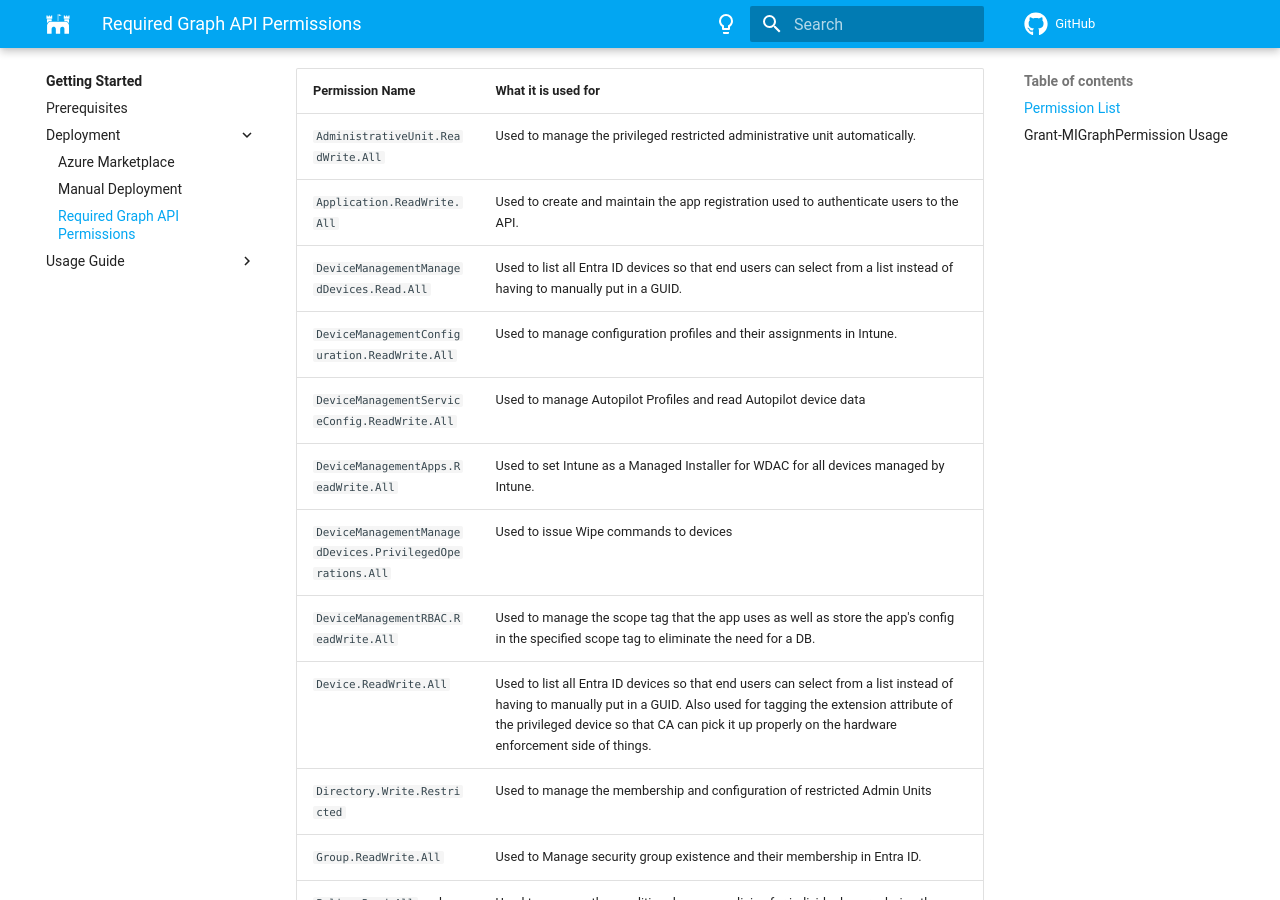
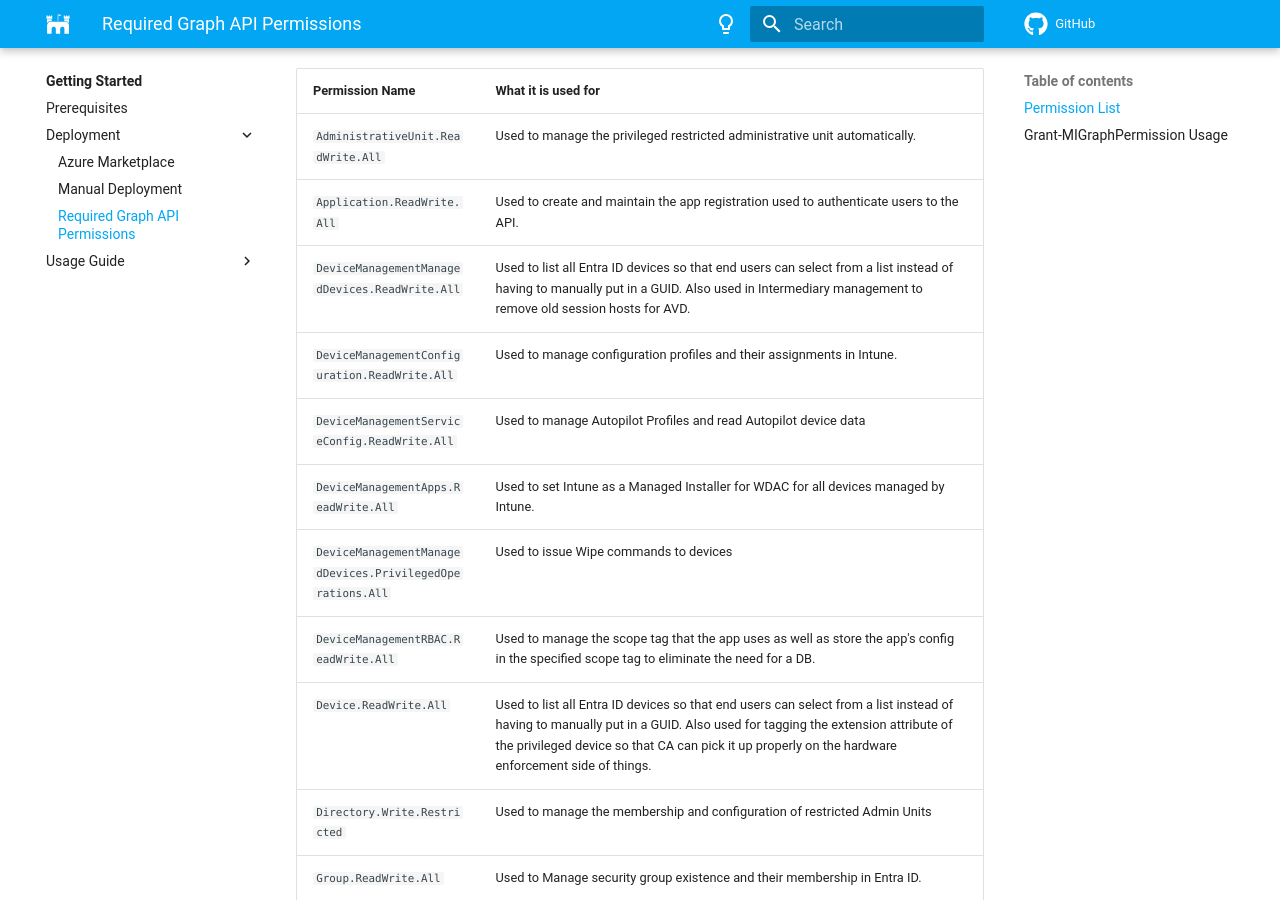
Before and after one commit to Software-Hardware-Integration-Lab/Documentation, an MkDocs documentation site: the page built from docs/Getting-Started/Deployment/Required-Graph-API-Permissions.md, in a window 1280 px wide and 900 px high, scrolled down 380 px. Built offline with MkDocs 1.6.1 and Material for MkDocs 9.7.7, drawn with Linux system fonts in a browser that asks for light colours; comment, search, counter and statistics services are not loaded.

Commit message:
Add Intune Permission
Add Graph API permission so that the AVD management system can delete Intune device records so that orphaned Intune devices can be cleaned up properly.

````diff
--- a/docs/Getting-Started/Deployment/Required-Graph-API-Permissions.md
+++ b/docs/Getting-Started/Deployment/Required-Graph-API-Permissions.md
@@ -11,7 +11,7 @@ The below Microsoft Graph API permissions are necessary for the operation of thi
 |-----------------|---------------------|
 | `AdministrativeUnit.ReadWrite.All` | Used to manage the privileged restricted administrative unit automatically. |
 | `Application.ReadWrite.All` | Used to create and maintain the app registration used to authenticate users to the API. |
-| `DeviceManagementManagedDevices.Read.All` | Used to list all Entra ID devices so that end users can select from a list instead of having to manually put in a GUID. |
+| `DeviceManagementManagedDevices.ReadWrite.All` | Used to list all Entra ID devices so that end users can select from a list instead of having to manually put in a GUID. Also used in Intermediary management to remove old session hosts for AVD. |
 | `DeviceManagementConfiguration.ReadWrite.All` | Used to manage configuration profiles and their assignments in Intune. |
 | `DeviceManagementServiceConfig.ReadWrite.All` | Used to manage Autopilot Profiles and read Autopilot device data |
 | `DeviceManagementApps.ReadWrite.All` | Used to set Intune as a Managed Installer for WDAC for all devices managed by Intune. |
@@ -41,7 +41,7 @@ You will need global admin rights or a role/rights that include the following MS
 CLI usage for complete permissions assignment to a MI:
 
 ``` PowerShell title="PowerShell"
-.\Grant-MIGraphPermission.ps1 -CLIMode -ObjectID '885c119e-caa1-4148-bc58-20e28ff4f3ce' -PermissionName 'AdministrativeUnit.ReadWrite.All', 'Application.ReadWrite.All', 'DeviceManagementManagedDevices.Read.All', 'DeviceManagementConfiguration.ReadWrite.All', 'DeviceManagementServiceConfig.ReadWrite.All', 'DeviceManagementApps.ReadWrite.All', 'DeviceManagementManagedDevices.PrivilegedOperations.All', 'DeviceManagementRBAC.ReadWrite.All', 'Device.ReadWrite.All', 'Directory.Write.Restricted', 'Group.ReadWrite.All', 'Policy.Read.All', 'Policy.ReadWrite.ConditionalAccess', 'RoleManagement.ReadWrite.Directory', 'User.ReadWrite.All'
+.\Grant-MIGraphPermission.ps1 -CLIMode -ObjectID '885c119e-caa1-4148-bc58-20e28ff4f3ce' -PermissionName 'AdministrativeUnit.ReadWrite.All', 'Application.ReadWrite.All', 'DeviceManagementManagedDevices.ReadWrite.All', 'DeviceManagementConfiguration.ReadWrite.All', 'DeviceManagementServiceConfig.ReadWrite.All', 'DeviceManagementApps.ReadWrite.All', 'DeviceManagementManagedDevices.PrivilegedOperations.All', 'DeviceManagementRBAC.ReadWrite.All', 'Device.ReadWrite.All', 'Directory.Write.Restricted', 'Group.ReadWrite.All', 'Policy.Read.All', 'Policy.ReadWrite.ConditionalAccess', 'RoleManagement.ReadWrite.Directory', 'User.ReadWrite.All'
 ```
 
 Where the parameter `ObjectID`'s value is your Managed Identities' Object ID (GUID).
````
Also changed, not shown: 1 other file.
